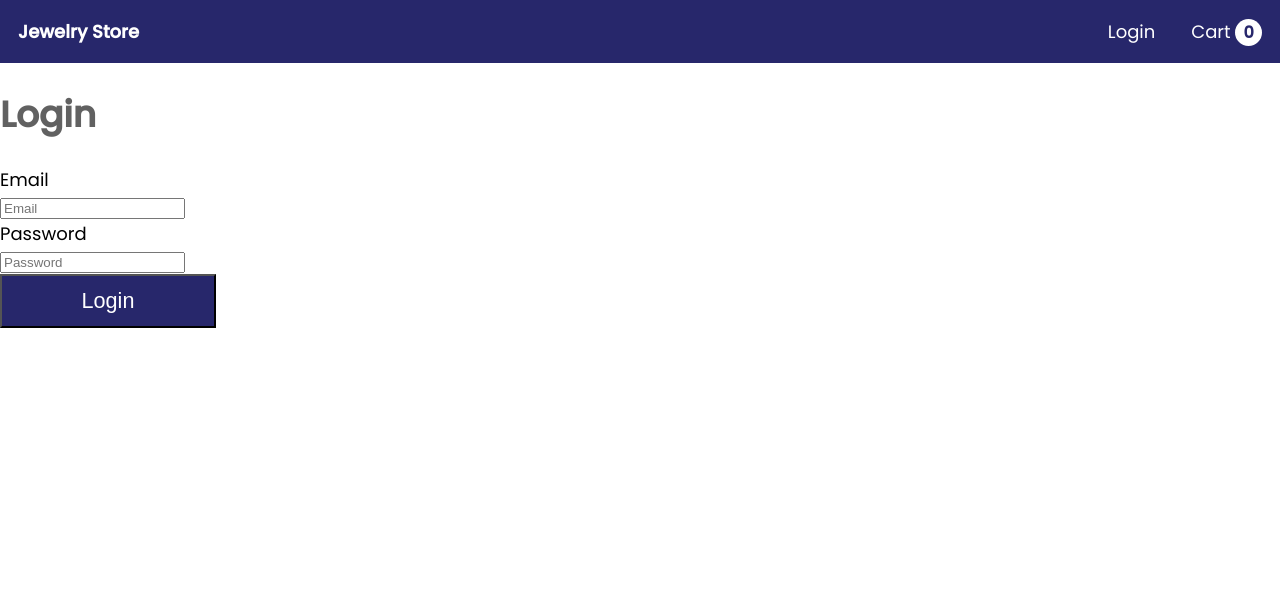
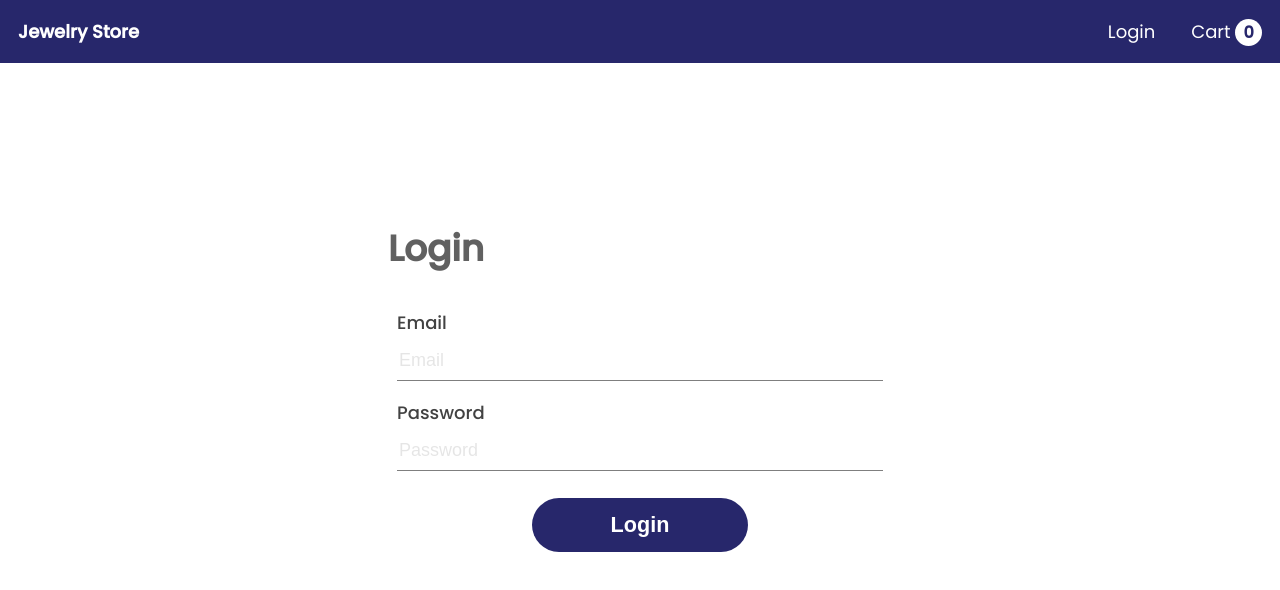
Before and after one commit to JaviNGD/jewelry-store-v2, a React (Create React App) app in the folder frontend/: page /login in a window 1280 px wide. Shown: the top 590 px of the page. Built offline with nearby package versions, Linux system fonts and the light colour scheme.

Commit message:
Add styling to Login page

```diff
--- a/frontend/src/components/Button/Button.js
+++ b/frontend/src/components/Button/Button.js
@@ -17,8 +17,6 @@ export default function Button({type, text, onClick, color, backgroundColor, fon
 Button.defaultProps = {
     type: 'button',
     text: 'Submit',
-    backgroundColor: 'var(--color-dark-blue)',
-    color: 'var(--color-white)',
     fontSize: '1.2rem',
     width: '12rem',
     height: '3rem',
--- a/frontend/src/components/Button/button.module.css
+++ b/frontend/src/components/Button/button.module.css
@@ -0,0 +1,21 @@
+.container {
+    display: flex;
+    justify-content: center;
+    width: 100%;
+}
+
+.container button {
+    border: none;
+    outline: none;
+    font-weight: 600;
+    border-radius: 10rem;
+    width: 100%;
+    margin: 1rem auto;
+    background-color: var(--color-dark-blue);
+    color: var(--color-white);
+}
+
+.container button:hover {
+    cursor: pointer;
+    background-color: var(--color-light-blue);
+}
--- a/frontend/src/components/Input/input.module.css
+++ b/frontend/src/components/Input/input.module.css
@@ -0,0 +1,32 @@
+.input {
+    width: 100%;
+    height: 100%;
+    border: none;
+    border-bottom: 1px solid var(--color-light-grey);
+    transition: border-width 0.2s ease-out;
+    font-size: 1.5rem;
+    outline: none;
+}
+
+.input:focus {
+    border-width: 2px;
+}
+
+.input::placeholder {
+    color: var(--color-lighter-grey);
+    font-size: 1rem;
+}
+
+.error {
+    display: flex;
+    justify-content: center;
+    align-items: center;
+    text-align: center;
+    position: absolute;
+    top: 0;
+    right: 1rem;
+    height: 100%;
+    width: 12rem;
+    color: var(--color-red);
+    font-size: 1rem;
+}
--- a/frontend/src/components/InputContainer/inputContainer.module.css
+++ b/frontend/src/components/InputContainer/inputContainer.module.css
@@ -0,0 +1,21 @@
+.container {
+    position: relative;
+    margin-bottom: 0.5rem;
+    border-radius: 0.5rem;
+    padding-top: 0.5rem;
+}
+
+.label {
+    display: inline-block;
+    margin-left: 0.5rem;
+    color: var(--color-grey);
+    font-size: 1rem;
+    font-weight: 500;
+}
+
+.content {
+    display: flex;
+    align-items: center;
+    padding: 0 0.5rem;
+    height: 2.5rem;
+}
--- a/frontend/src/pages/Login/loginPage.module.css
+++ b/frontend/src/pages/Login/loginPage.module.css
@@ -0,0 +1,17 @@
+.container {
+    display: flex;
+    justify-content: center;
+    align-items: center;
+    height: 80vh;
+    width: 100%;
+}
+
+.details {
+    width: 28rem;
+}
+
+.details form {
+    display: flex;
+    flex-direction: column;
+    justify-content: center;
+}
```
Also changed, not shown: 1 other file (tests, documents, lock files or other folders).
